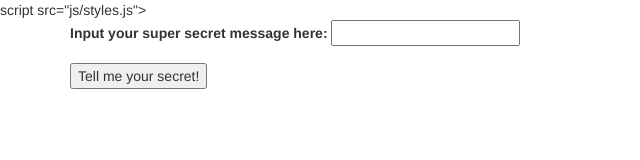
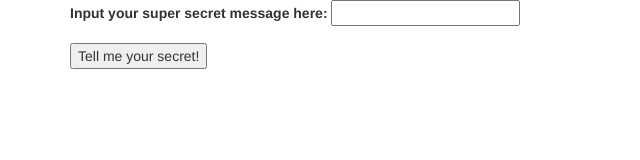
Before and after one commit to MacKLess/cryptosquare, a plain HTML site: page index.html in a window 1280 px wide. Shown: the whole page, without its empty margins (0-640 px from the left). Drawn offline with nearby package versions, Linux system fonts and the light colour scheme.

Commit message:
fixed html component.

```diff
--- a/index.html
+++ b/index.html
@@ -5,7 +5,7 @@
     <link rel="stylesheet" href="css/styles.css">
     <script src="https://code.jquery.com/jquery-3.2.1.min.js"></script>
     <script src="js/bootstrap.js"></script>
-    script src="js/styles.js"></script>
+    <script src="js/styles.js"></script>
     <meta charset="utf-8">
     <title>Cryptosquare</title>
   </head>
```
